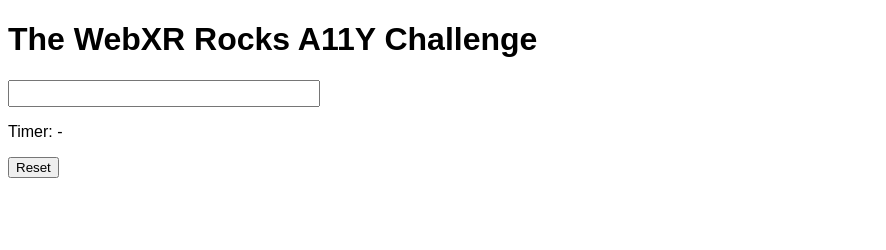
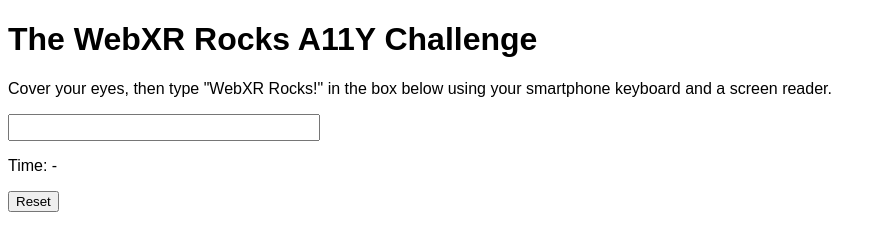
Before and after one commit to urish/webxr-rocks-challenge, a plain HTML site: page index.html in a window 1280 px wide. Shown: the whole page, without its empty margins (0-886 px from the left). Drawn offline with Linux system fonts and the light colour scheme.

Commit message:
doc: add text explaining the challenge

```diff
--- a/index.html
+++ b/index.html
@@ -23,11 +23,15 @@
 <body>
     <h1>The WebXR Rocks A11Y Challenge</h1>
     <div>
+        Cover your eyes, then type "WebXR Rocks!" in the box below using your
+        smartphone keyboard and a screen reader.
+    </div>
+    <div>
         <input type="text" id="challengeInput"
             oninput="onInput(event)"/>
     </div>
     <div>
-        Timer: <span id="timer">-</id>
+        Time: <span id="timer">-</id>
     </div>
     <button onclick="resetTimer()">Reset</button>
     <script>
@@ -51,7 +55,7 @@
 
         function onInput(e) {
             if (startTime) {
-                if (['webxr rocks!', 'webvr rocks!'].includes(e.target.value.toLowerCase())) {
+                if (['webxr rocks!', 'webvr rocks!'].includes(e.target.value.toLowerCase().trim())) {
                     startTime = null;
                 }
             } else {
```
